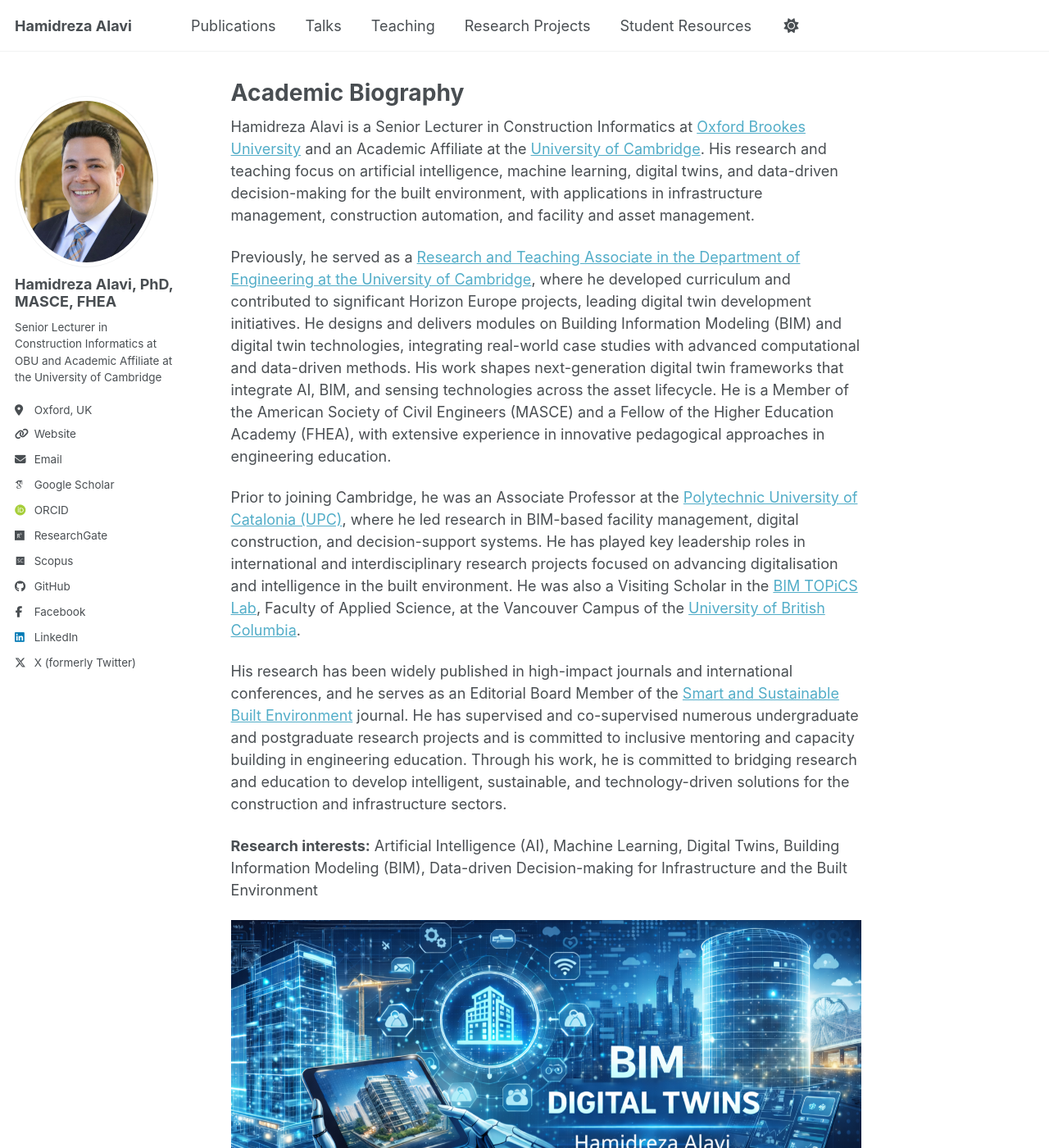
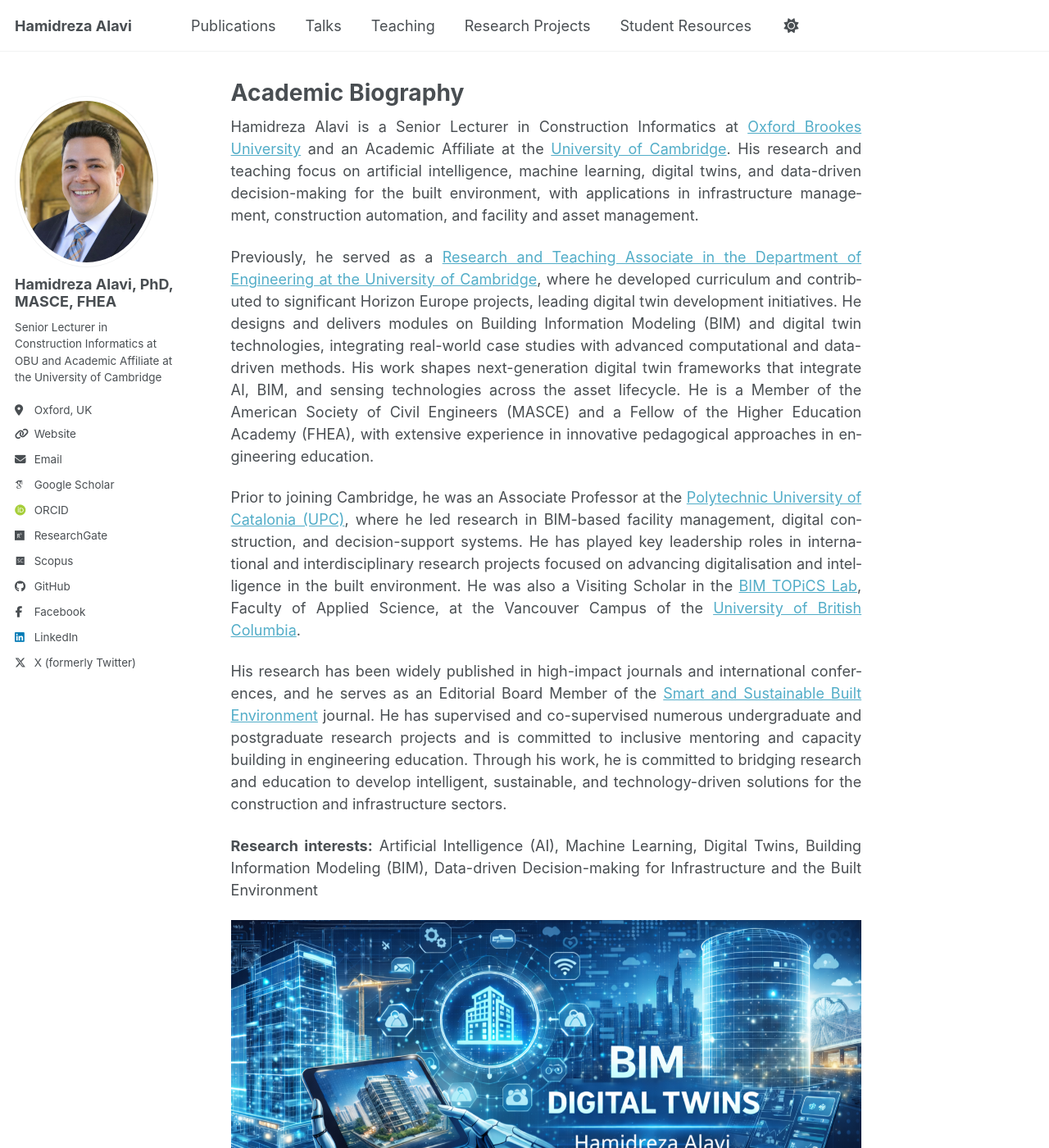
Before and after one commit to Hr-Alavi/Hr-Alavi.github.io, a Jekyll site: the page built from _pages/about.md, in a window 1280 px wide and 1400 px high. Shown: the whole window at 82% size. Built offline with Jekyll 4.4.1, drawn with Linux system fonts in a browser that asks for light colours; some web fonts are replaced; a script bundle is joined from its source files by our own code; library files that are not in the unit come from our copies.

Commit message:
Update main.scss

```diff
--- a/assets/css/main.scss
+++ b/assets/css/main.scss
@@ -41,3 +41,10 @@
     "vendor/font-awesome/solid",
     "vendor/font-awesome/brands"
 ;
+
+/* --- Add custom styles below this line --- */
+
+.justify-text {
+  text-align: justify;
+  hyphens: auto;
+}
```
